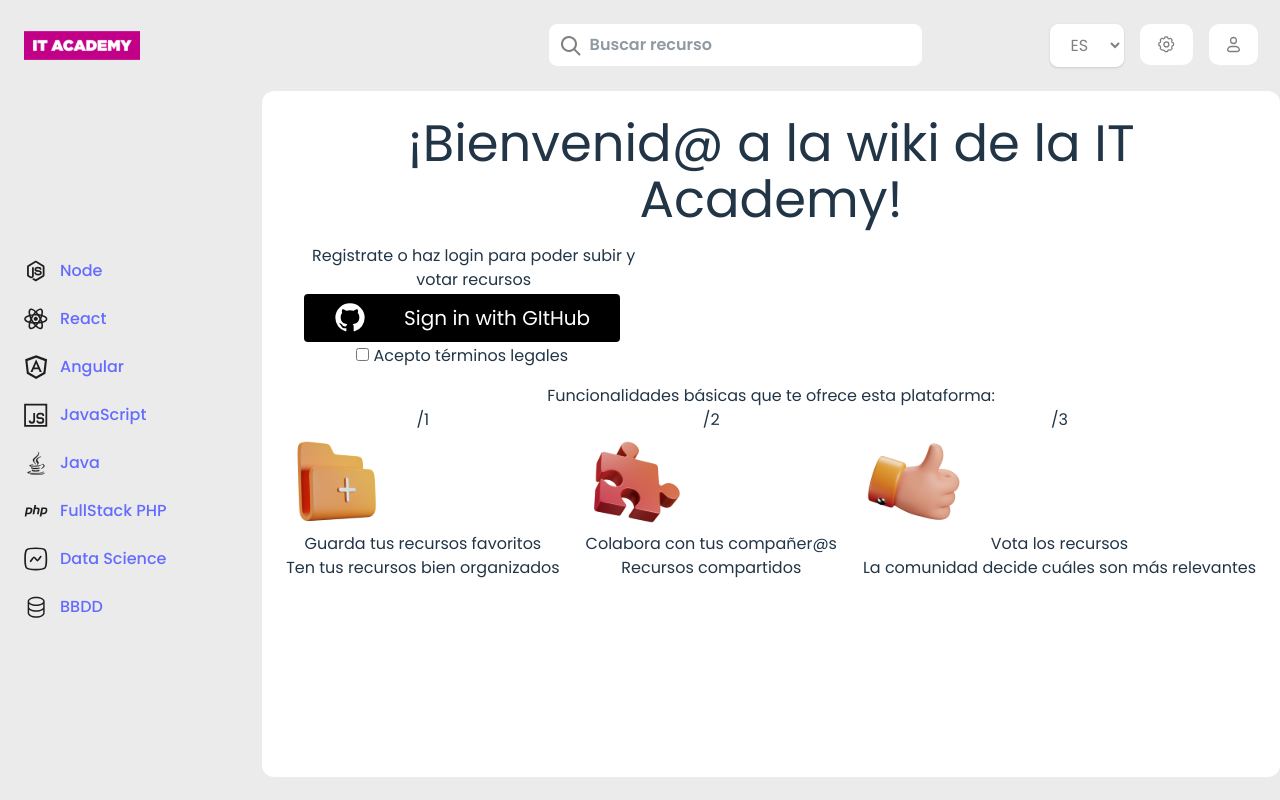
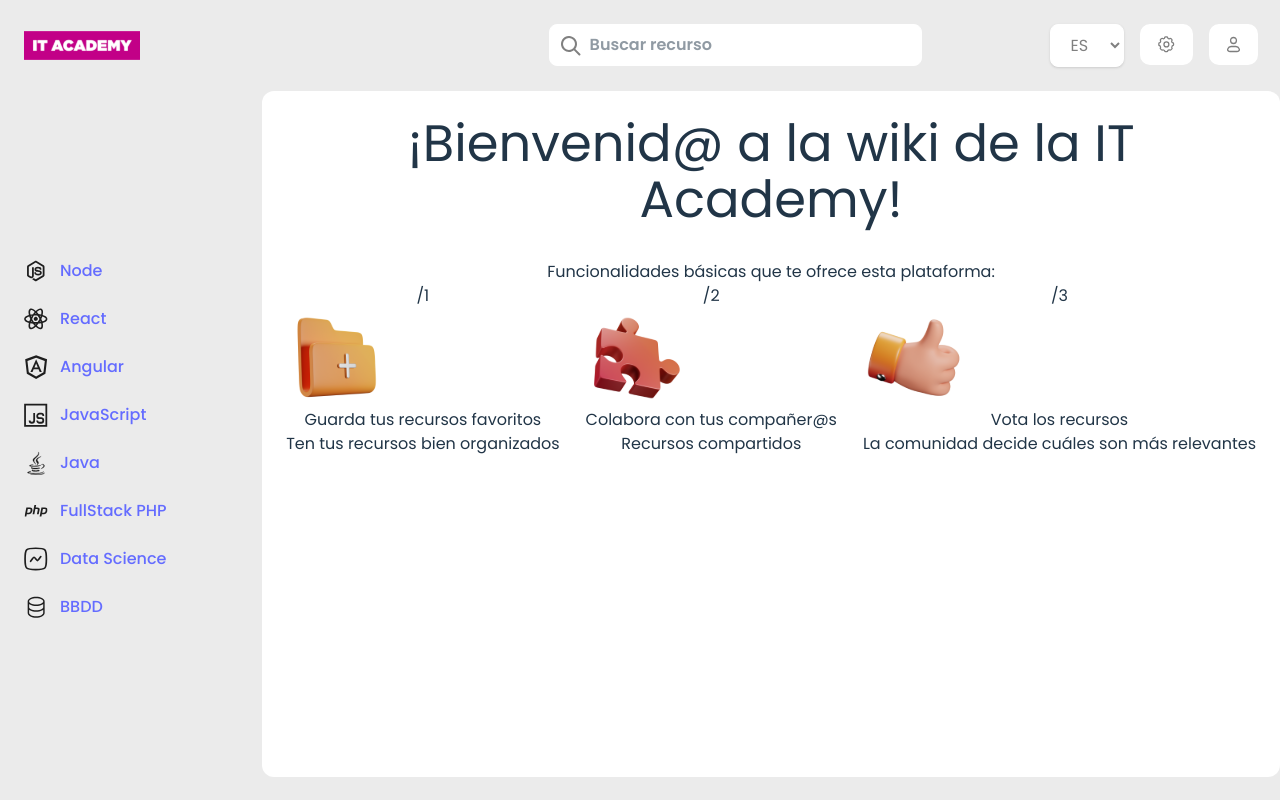
Before and after one commit to codingjordi/ita-wiki-frontend, a React (Vite) app: page / in a window 1280 px wide. Built offline with nearby package versions, Linux system fonts and the light colour scheme; no server answers.

Commit message:
perf: login button removed from HomePage.tsx

```diff
--- a/src/pages/HomePage.tsx
+++ b/src/pages/HomePage.tsx
@@ -1,11 +1,10 @@
-import GItHubLogin from "../components/github-login/GItHubLogin";
 import folder from "../assets/new-folder-dynamic-color.svg";
 import puzzle from "../assets/puzzle-dynamic-color.svg";
 import ok from "../assets/thumb-up-dynamic-color.svg";
 import { useCtxUser } from "../hooks/useCtxUser";
 
 export default function HomePage() {
-  const { signIn, signOut, user, error } = useCtxUser();
+  const { signOut, user } = useCtxUser();
 
   return (
     <main className="bg-white rounded-xl p-6 w-full text-center h-[inherit] max-h-[calc(100vh-114px)] overflow-auto">
@@ -55,22 +54,7 @@ export default function HomePage() {
             </article>
           ) : (
             <div>
-              <p>Registrate o haz login para poder subir y votar recursos</p>
-              <div
-                style={{
-                  display: "flex",
-                  flexDirection: "column",
-                  maxWidth: "320px",
-                }}
-              >
-                <GItHubLogin onClick={signIn} />
-                <label htmlFor="terms">
-                  <input name="terms" type="checkbox" /> Acepto términos legales
-                </label>
-                {error && (
-                  <div className="error-message text-red-500 my-4">{error}</div>
-                )}
-              </div>
+
             </div>
           )}
         </article>
```
